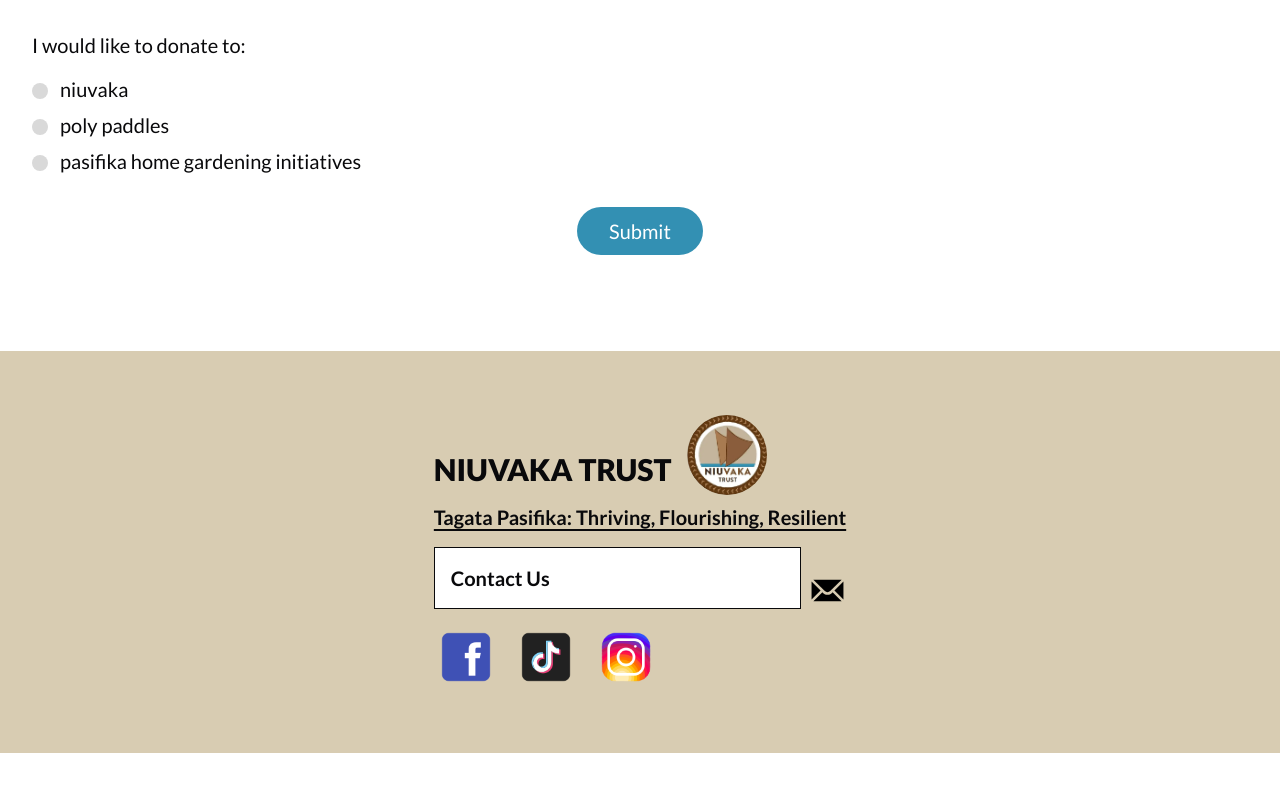
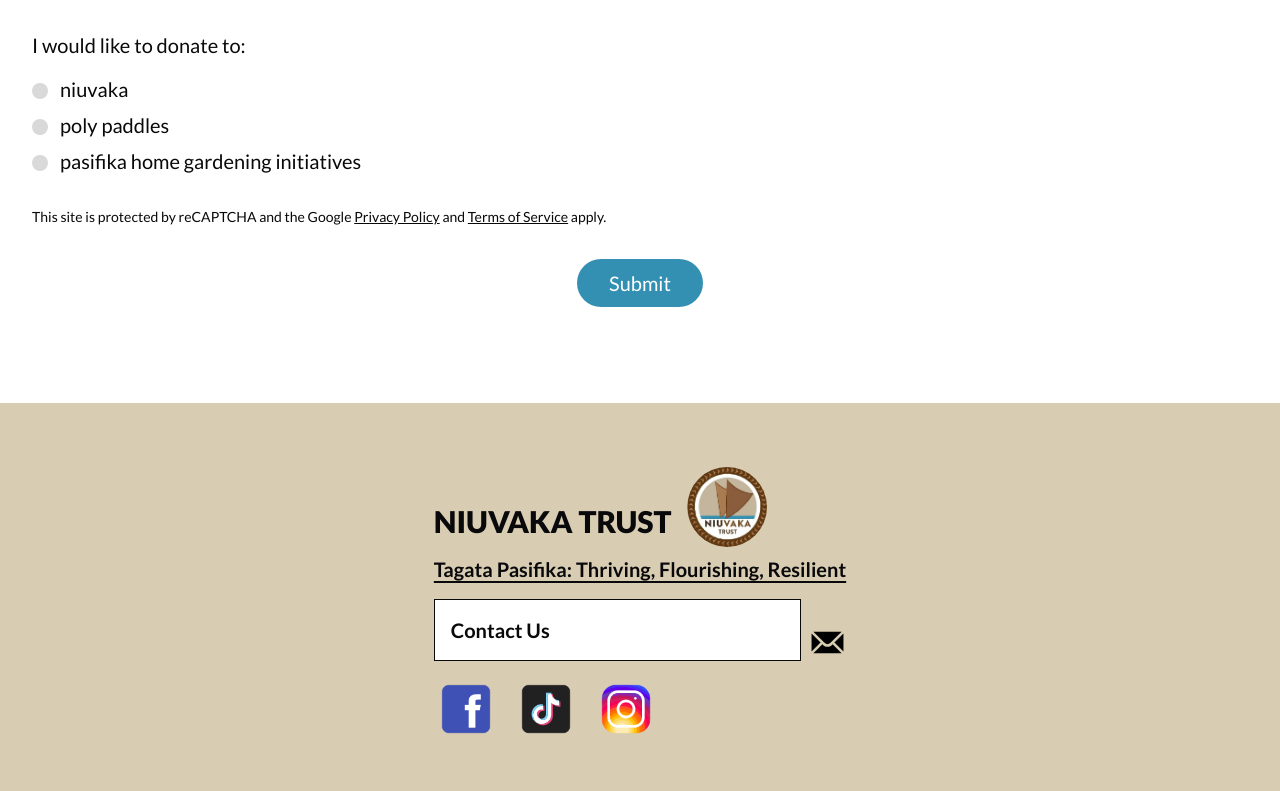
Before and after one commit to jhigger/niuvaka-trust, a Next.js app: page /donate in a window 1280 px wide. Shown: the part 1401-2192 px from the top of the page. Before the commit the page ends 2154 px from the top, so only its background shows below. Built offline with nearby package versions, Linux system fonts and the light colour scheme.

Commit message:
feat: add form footer

```diff
--- a/src/components/Forms/ContactForm.tsx
+++ b/src/components/Forms/ContactForm.tsx
@@ -21,6 +21,7 @@
   SelectValue,
 } from "../ui/select";
 import { Textarea } from "../ui/textarea";
+import FormFooter from "./FormFooter";
 
 const SUBJECTS = [
   "to book an appointment",
@@ -175,6 +176,7 @@
             </FormItem>
           )}
         />
+        <FormFooter className="col-span-full text-sm" />
         <Button
           type="submit"
           className="col-span-full mx-auto w-max rounded-full bg-mint-500 px-8 py-6 text-white"
--- a/src/components/Forms/DonationForm.tsx
+++ b/src/components/Forms/DonationForm.tsx
@@ -14,6 +14,7 @@
 import { Button } from "../ui/button";
 import { Checkbox } from "../ui/checkbox";
 import { Input } from "../ui/input";
+import FormFooter from "./FormFooter";
 
 const OPTIONS = [
   "niuvaka",
@@ -175,9 +176,10 @@
         <input
           type="text"
           name="donation_for"
-          value={JSON.stringify(form.getValues("donation_for"))}
+          value={JSON.stringify(form.watch("donation_for"))}
           hidden
         />
+        <FormFooter className="col-span-full text-sm" />
         <Button
           type="submit"
           className="col-span-full mx-auto w-max rounded-full bg-mint-500 px-8 py-6 text-white"
--- /dev/null
+++ b/src/components/Forms/FormFooter.tsx
@@ -0,0 +1,29 @@
+type FormFooterProps = React.HTMLAttributes<HTMLParagraphElement>;
+
+const FormFooter = (props: FormFooterProps) => {
+  return (
+    <p {...props}>
+      This site is protected by reCAPTCHA and the Google{" "}
+      <a
+        href="https://policies.google.com/privacy?hl=en"
+        target="_blank"
+        rel="noopener noreferrer"
+        className="underline"
+      >
+        Privacy Policy
+      </a>{" "}
+      and{" "}
+      <a
+        href="https://policies.google.com/terms?hl=en"
+        target="_blank"
+        rel="noopener noreferrer"
+        className="underline"
+      >
+        Terms of Service
+      </a>{" "}
+      apply.
+    </p>
+  );
+};
+
+export default FormFooter;
```
